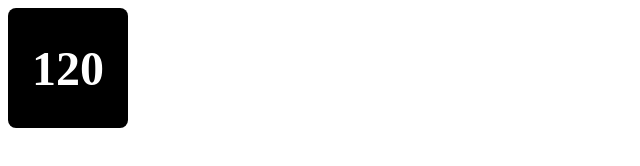
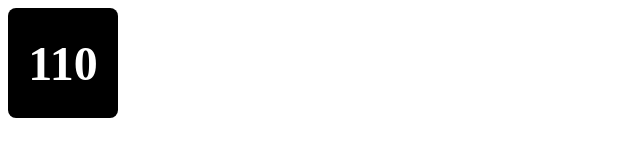
Before and after one commit to Esin01/Bootcamp-Eyl-l-2024, a plain HTML site: page Gun15/jsgiriş3.html in a window 1280 px wide. Both pictures are taken after a click on the element "100". Shown: the whole page, without its empty margins (0-640 px from the left). Drawn offline with Linux system fonts and the light colour scheme.

Commit message:
JavaScript

```diff
--- a/Gun15/jsgiriş3.html
+++ b/Gun15/jsgiriş3.html
@@ -33,7 +33,7 @@
 
         //yap adında bir fonksiyon tanımlıyoruz
         function yap(){
-            x = x + 20;// x'in değerini 20 fazlasına eşitle
+            x = x + 10;// x'in değerini 10 fazlasına eşitle
             k.textContent = x;
             k.style.width = x + "px";
             k.style.height = x + "px";
```
Also changed, not shown: Gun15/jsgiriş.html (+4 -4 lines), Gun15/jsgiriş2.html (+1 -1 lines), Gun15/kod.js (line endings or trailing spaces), Gun16/degişkenler.html (line endings or trailing spaces), Gun16/operatörler.html (line endings or trailing spaces), ortak/yaz.js (line endings or trailing spaces).
